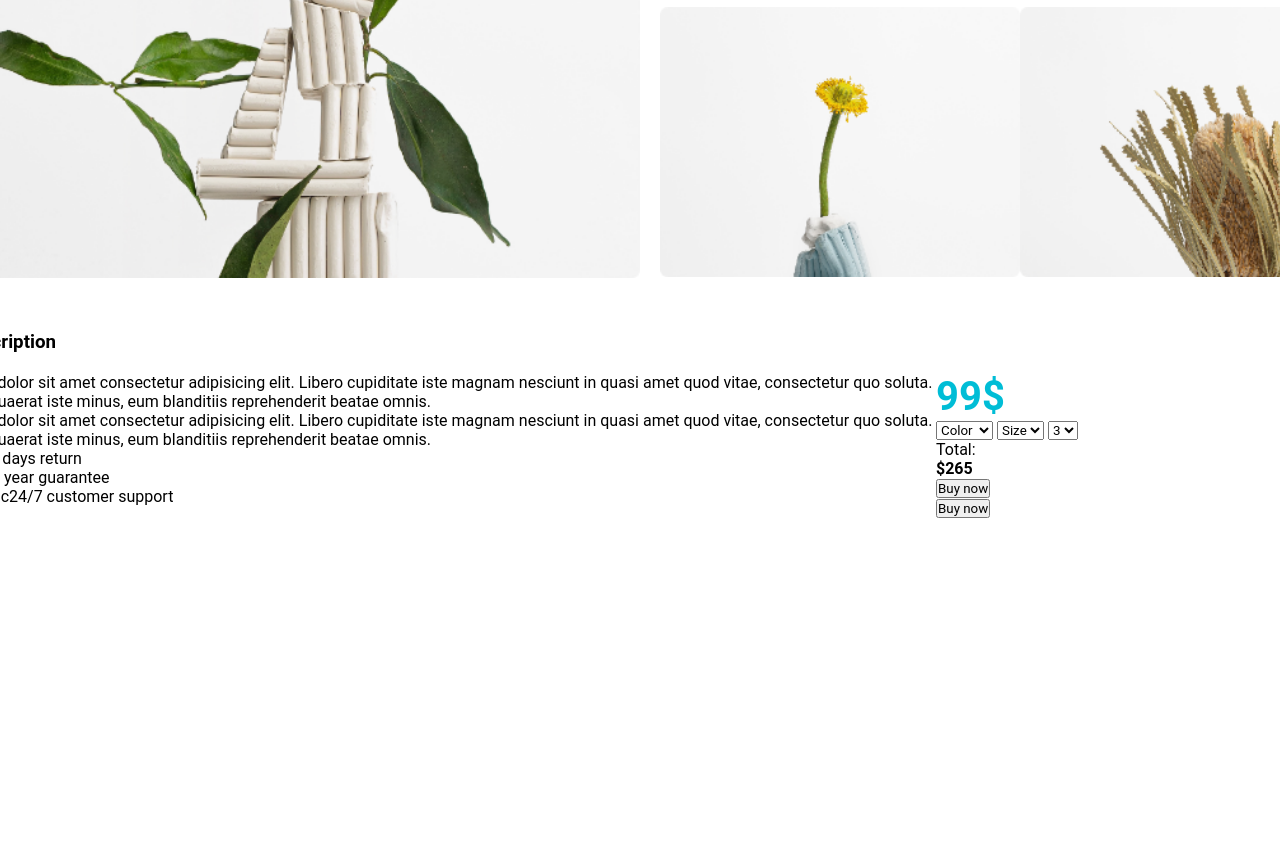
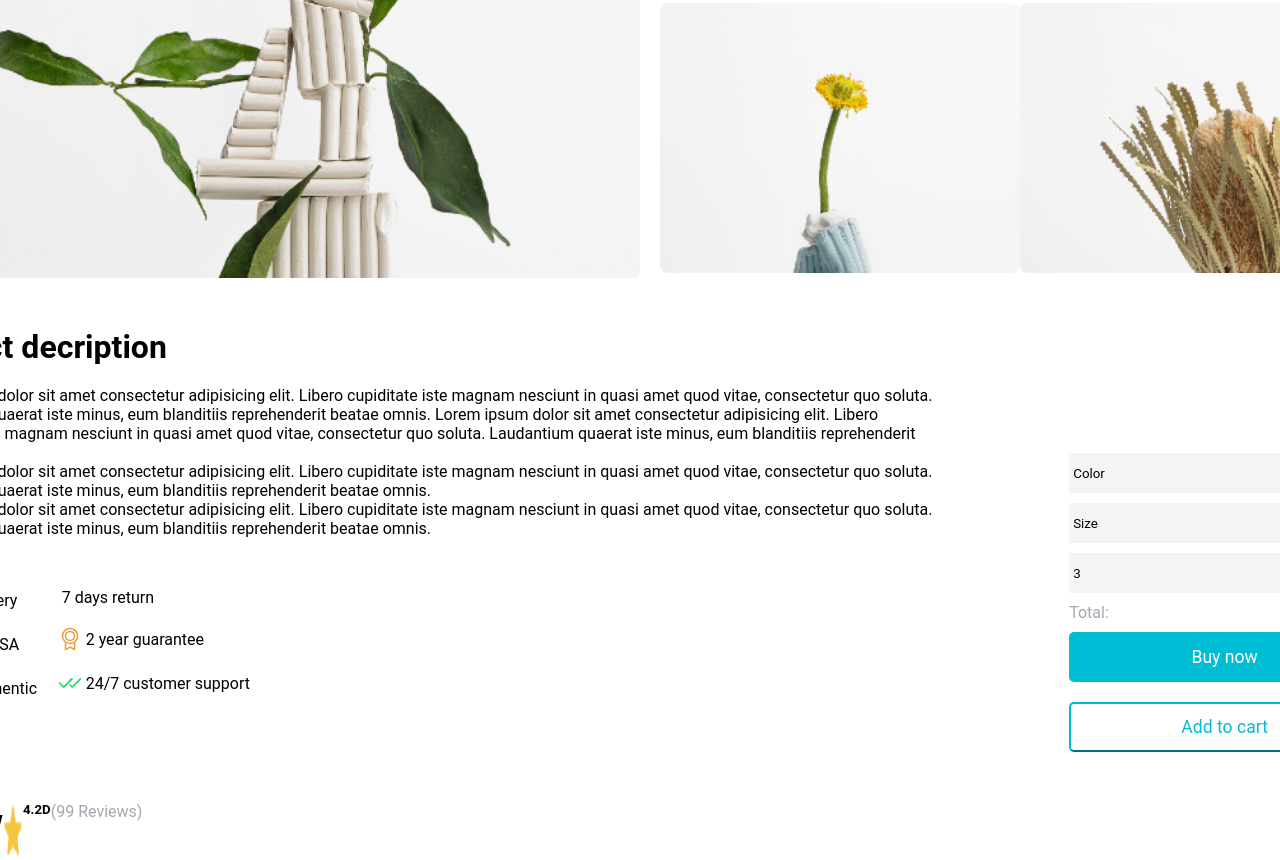
Before and after one commit to TruongChiNghiem1/BaiTapHTCN_Web, a plain HTML site: page Tuan5/index.html in a window 1280 px wide. Shown: the part 589-1449 px from the top of the page. Before the commit the page ends 1107 px from the top, so only its background shows below. Drawn offline with Linux system fonts and the light colour scheme.

Commit message:
create product decription

```diff
--- a/Tuan5/css/style.css
+++ b/Tuan5/css/style.css
@@ -159,3 +159,46 @@ h1{
 .chude{
     color: #00bdd6;
 }
+
+.w-20{
+    width: 20%;
+}
+
+.option{
+    width: 100%;
+    height: 40px;
+    background-color: #f3f4f6;
+    border: none;
+}
+
+.button_buy{
+    width: 100%;
+    height: 50px;
+    background-color: #00bdd6;
+    border: #00bdd6;
+    border-radius: 5px;
+    color: white;
+    font-size: 1.1rem;
+}
+
+.button_add{
+    width: 100%;
+    height: 50px;
+    background-color: white;
+    color: #00bdd6;
+    border-color: #00bdd6;
+    border-radius: 5px;
+    font-size: 1.1rem;
+}
+
+.w_300{
+    width: 350px;
+}
+
+.mr_4{
+    margin-right: 4px;
+}
+
+h3{
+    font-size: 2rem;
+}
--- a/Tuan5/index.html
+++ b/Tuan5/index.html
@@ -45,7 +45,8 @@
                         </div>
                         <div class="d-flex justify-content-between mb_15">
                             <div class="d-flex align-items-center">
-                                <img class="h_23" src="img/Rating 303.png" alt="">
+                                <img class="h_23" src="img/Rating 303.png"
+                                    alt="">
                                 <h5>4.2D</h5>
                                 <p class="w_150 color_mo">(99 Reviews)</p>
                             </div>
@@ -56,64 +57,134 @@
                         </div>
                         <div class="mb_30">
                             <div class="d-flex">
-                                <img class="img1" src="img/Image 1705.png" alt="">
+                                <img class="img1" src="img/Image 1705.png"
+                                    alt="">
                                 <div>
-                                    <img class="img2 mb_10" src="img/Image 1708.png" alt="">
-                                    <img class="img2"  src="img/Image 1706.png" alt="">
+                                    <img class="img2 mb_10" src="img/Image
+                                        1708.png" alt="">
+                                    <img class="img2" src="img/Image 1706.png"
+                                        alt="">
                                 </div>
                                 <div>
-                                    <img class="img2  mb_10"  src="img/Image 1707.png" alt="">
-                                    <img class="img2"  src="img/Image 1709.png" alt="">
+                                    <img class="img2 mb_10" src="img/Image
+                                        1707.png" alt="">
+                                    <img class="img2" src="img/Image 1709.png"
+                                        alt="">
                                 </div>
                             </div>
                         </div>
 
-                        <div>
+                        <div class="mb_30">
                             <h3 class="mb_20">Product decription</h3>
                             <div class="d-flex justify-content-between">
                                 <div class="w-70">
-                                    <p>Lorem ipsum dolor sit amet consectetur adipisicing elit. Libero cupiditate iste magnam nesciunt in quasi amet quod vitae, consectetur quo soluta. Laudantium quaerat iste minus, eum blanditiis reprehenderit beatae omnis.</p>
-                                    <p>Lorem ipsum dolor sit amet consectetur adipisicing elit. Libero cupiditate iste magnam nesciunt in quasi amet quod vitae, consectetur quo soluta. Laudantium quaerat iste minus, eum blanditiis reprehenderit beatae omnis.</p>
-                                    <div class="d-flex">
-                                        <div>Free delivery</div>
-                                        <div>7 days return</div>
+                                    <div class="mb_30">
+                                        <p>Lorem ipsum dolor sit amet
+                                            consectetur adipisicing elit. Libero
+                                            cupiditate iste magnam nesciunt in
+                                            quasi amet quod vitae, consectetur
+                                            quo soluta. Laudantium quaerat iste
+                                            minus, eum blanditiis reprehenderit
+                                            beatae omnis. Lorem ipsum dolor sit
+                                            amet consectetur adipisicing elit.
+                                            Libero cupiditate iste magnam
+                                            nesciunt in quasi amet quod vitae,
+                                            consectetur quo soluta. Laudantium
+                                            quaerat iste minus, eum blanditiis
+                                            reprehenderit beatae omnis.</p>
+                                        <p>Lorem ipsum dolor sit amet
+                                            consectetur adipisicing elit. Libero
+                                            cupiditate iste magnam nesciunt in
+                                            quasi amet quod vitae, consectetur
+                                            quo soluta. Laudantium quaerat iste
+                                            minus, eum blanditiis reprehenderit
+                                            beatae omnis.</p>
+                                        <p>Lorem ipsum dolor sit amet
+                                            consectetur adipisicing elit. Libero
+                                            cupiditate iste magnam nesciunt in
+                                            quasi amet quod vitae, consectetur
+                                            quo soluta. Laudantium quaerat iste
+                                            minus, eum blanditiis reprehenderit
+                                            beatae omnis.</p>
                                     </div>
-                                    <div class="d-flex">
-                                        <div>Made in USA</div>
-                                        <div>2 year guarantee</div>
+                                    <div class="w_300 d-flex
+                                        justify-content-between">
+                                        <div class="">
+                                            <div class="mb_20 align-items-center
+                                                d-flex"><img class="mr_4"
+                                                    src="img/Truck 1.png"
+                                                    alt=""><p>Free delivery</p></div>
+                                            <div class="mb_20 align-items-center
+                                                d-flex"><img class="mr_4"
+                                                    src="img/Globe 1.png"
+                                                    alt=""><p>Made in USA</p></div>
+                                            <div class="mb_20 align-items-center
+                                                d-flex"><img class="mr_4"
+                                                    src="img/Chat dots 1.png"
+                                                    alt=""><p>100% authentic</p></div>
                                         </div>
-                                    <div class="d-flex">
-                                        <div>100% authentic</div>
-                                        <div>24/7 customer support</div>
+                                        <div>
+                                            <div class="mb_20 align-items-center
+                                                d-flex"><img class="mr_4"
+                                                    src="img/Arrow bend up left
+                                                    1.png" alt=""><p> 7 days
+                                                    return</p></div>
+                                            <div class="mb_20 align-items-center
+                                                d-flex"><img class="mr_4"
+                                                    src="img/Medal 1.png"
+                                                    alt=""><p>2 year guarantee</p></div>
+                                            <div class="mb_20 align-items-center
+                                                d-flex"><img class="mr_4"
+                                                    src="img/Checks 1.png"
+                                                    alt=""><p>24/7 customer
+                                                    support</p></div>
                                         </div>
                                     </div>
-                                <div class="w-30">
+                                </div>
+                                <div class="w-30 d-flex justify-content-end">
+                                    <div class="d-flex flex-column w-70">
+                                        <div class="d-flex justify-content-end
+                                            mb_20">
                                             <p class="fs-2 fw-bold chude">99$</p>
-                                    <select name="" id="">
+                                        </div>
+                                        <select class="option mb_10" name=""
+                                            id="">
                                             <option value="">Color</option>
                                             <option value="">Green</option>
                                         </select>
-                                    <select name="" id="">
+                                        <select class="option mb_10" name=""
+                                            id="">
                                             <option value="">Size</option>
                                             <option value="">3</option>
                                         </select>
-                                    <select name="" id="">
+                                        <select class="option mb_10" name=""
+                                            id="">
                                             <option value="">3</option>
                                             <option value="">4</option>
                                         </select>
-                                    <div>
-                                        <p>Total:</p>
+                                        <div class="d-flex mb_10
+                                            justify-content-between">
+                                            <p class="color_mo">Total:</p>
                                             <p class="fw-bold">$265</p>
                                         </div>
                                         <div>
-                                        <button>Buy now</button>
+                                            <button class="button_buy mb_20 ">Buy
+                                                now</button>
                                         </div>
                                         <div>
-                                        <button>Buy now</button>
+                                            <button class="button_add">Add to
+                                                cart</button>
+                                        </div>
+                                    </div>
+                                </div>
+                            </div>
                         </div>
 
-                                </div>
-                            </div>
+                        <div class="d-flex">
+                            <h3 class="mb_20">Review</h3>
+                            <img src="img/Rating 304.png" alt="">
+                            <h5>4.2D</h5>
+                            <p class="w_150 color_mo">(99 Reviews)</p>
                         </div>
                     </div>
                 </div>
```
Lines whose indentation alone changed are shown as unchanged.
